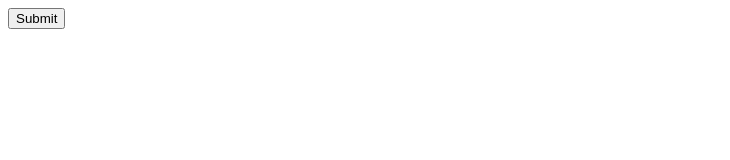
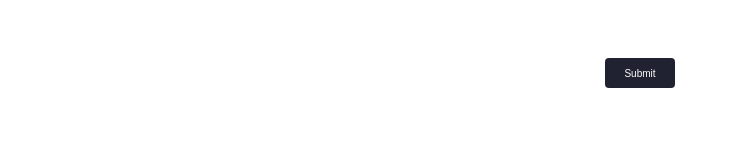
Before and after one commit to Jeandra/Button-interaction-animation-4, a plain HTML site: page index.html in a window 1280 px wide. Shown: the whole page, without its empty margins (0-730 px from the left). Drawn offline with nearby package versions, Linux system fonts and the light colour scheme.

Commit message:
add arquivo css

```diff
--- a/index.html
+++ b/index.html
@@ -7,12 +7,14 @@
     <title>BUTTON 4</title>
     <link rel="stylesheet" href="style.css">
 
+    <link rel="stylesheet" href="https://cdn.jsdelivr.net/npm/bootstrap-icons@1.8.2/font/bootstrap-icons.css">
+
 </head>
 <body>
     <section class="container">
         <button class="btn">
             <span class="text">Submit</span>
-            <i class="ri-check-line icon"></i>
+            <i class="bi bi-check2 icon"></i>
         </button>
     </section>
 </body>
--- a/style.css
+++ b/style.css
@@ -0,0 +1,48 @@
+.container {
+    align-items: center;
+    display: flex;
+    justify-content: center;
+    padding-top: 50px;
+}
+
+.btn {
+    position: relative;
+    width: 70px;
+    height: 30px;
+    font-size: 10px;
+    background-color: #202231;
+    color: #fff;
+    border: none;
+    border-radius: 4px;
+    cursor: pointer;
+    transition: width .5s, border-radius .5s;
+}
+
+.btn * {
+    position: absolute;
+    top: 50%;
+    left: 50%;
+    transform: translate(-50%, -50%);
+    transition: opacity .25s;
+}
+
+.icon {
+    opacity: 0;
+
+}
+
+.btn:focus {
+    width: 30px;
+    background-color: #44c08a;
+    border-radius: 50%;
+}
+
+.btn:focus .text {
+    opacity: 0;
+}
+
+.btn:focus .icon {
+    opacity: 2;
+    font-size: 15px;
+    transition-delay: .5s;
+}
```
